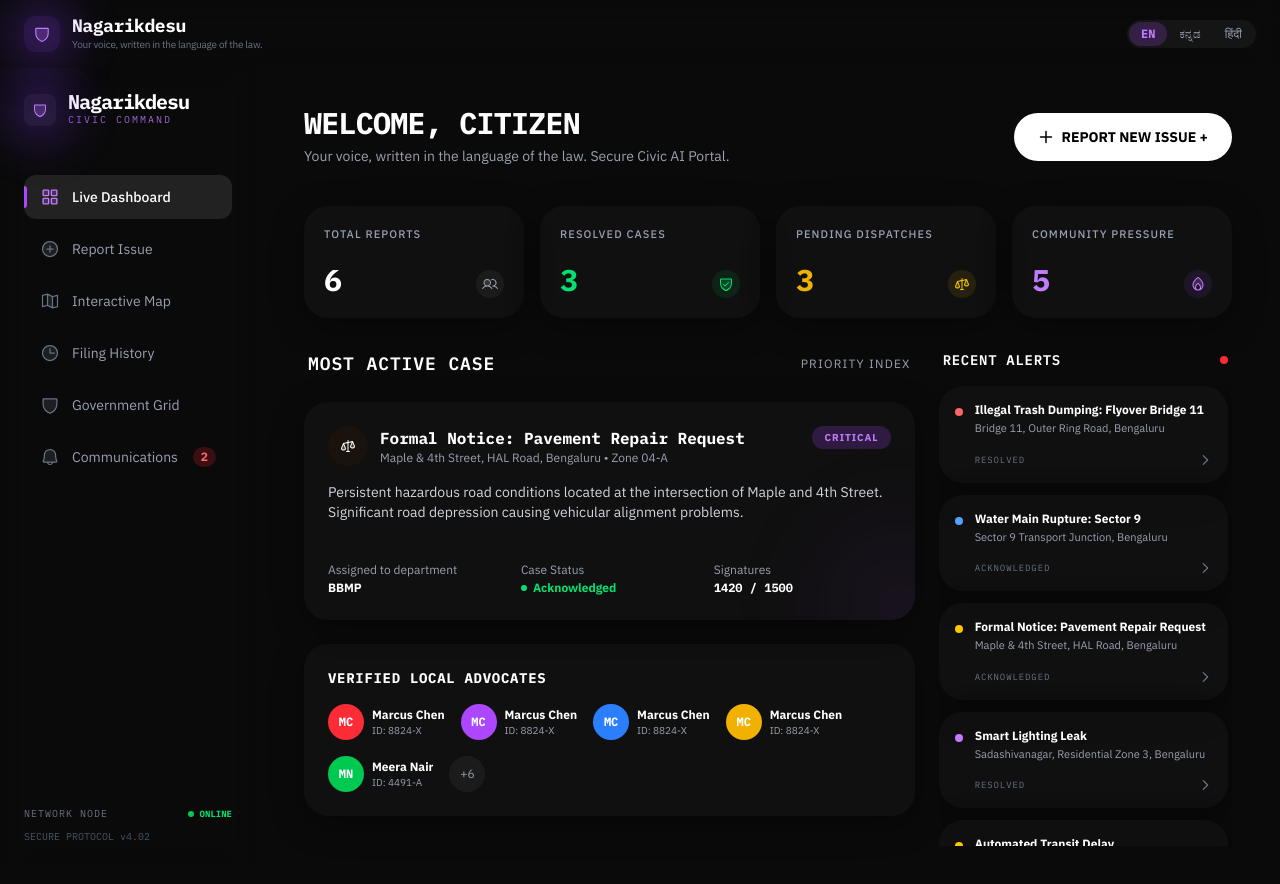
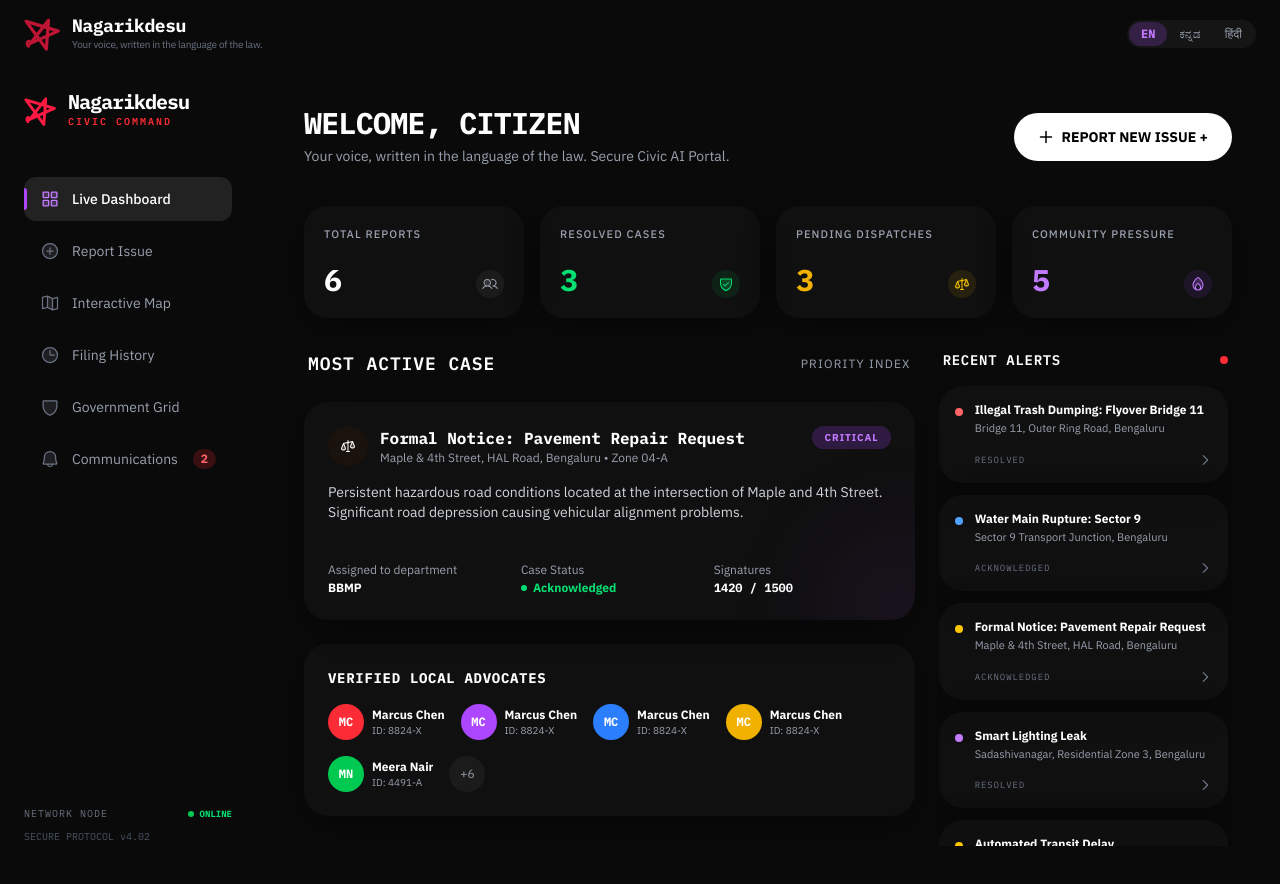
Before and after one commit to radmm/nagarikdesu, a React (Vite) app: page / in a window 1280 px wide. Shown: the top 884 px of the page. Built offline with nearby package versions, Linux system fonts and the light colour scheme.

Commit message:
feat: replace UI icons with custom Nagarikdesu logo
Introduce a dedicated NagarikdesuLogo component, update branding visuals across the app, and remove simulation utility from report submission.

```diff
--- a/src/App.tsx
+++ b/src/App.tsx
@@ -12,6 +12,7 @@ import Heatmap from "./components/Heatmap";
 import NotificationsScreen from "./components/NotificationsScreen";
 import { Shield } from "@phosphor-icons/react";
 import { TRANSLATIONS } from "./translations";
+import NagarikdesuLogo from "./components/NagarikdesuLogo";
 
 export default function App() {
   // Persistence state
@@ -287,9 +288,8 @@ export default function App() {
       {/* Top Universal Control Header (Allows language switching seamlessly) */}
       <header className="border-b border-white/5 bg-[#0A0A0A]/80 backdrop-blur-md px-6 py-4 flex flex-col sm:flex-row items-center justify-between gap-4 z-50 sticky top-0">
         <div className="flex items-center gap-3">
-          <div className="relative flex items-center justify-center w-9 h-9 rounded-xl bg-purple-500/10 border border-purple-500/20 overflow-visible">
-            <div className="glow-dot glow-purple absolute w-10 h-10 rounded-full opacity-60 blur-md" />
-            <Shield className="w-4.5 h-4.5 text-purple-400 relative z-10" weight="duotone" />
+          <div className="relative flex items-center justify-center w-9 h-9 overflow-visible">
+            <NagarikdesuLogo size="w-9 h-9" className="relative z-10 animate-pulse" />
           </div>
           <div>
             <h1 className="font-headline-lg font-mono text-lg font-extrabold tracking-tight text-white flex items-center gap-1.5 leading-none">
--- /dev/null
+++ b/src/components/NagarikdesuLogo.tsx
@@ -0,0 +1,43 @@
+import React from "react";
+
+interface NagarikdesuLogoProps {
+  className?: string;
+  size?: string;
+}
+
+export default function NagarikdesuLogo({ className = "", size = "w-6 h-6" }: NagarikdesuLogoProps) {
+  return (
+    <svg
+      id="nagarikdesu-logo"
+      viewBox="0 0 100 100"
+      className={`${size} ${className}`}
+      fill="none"
+      xmlns="http://www.w3.org/2000/svg"
+    >
+      {/* Overlapping sketch star path */}
+      <path
+        d="M 18,76 Q 43,44 68,12 Q 65,52 62,92 Q 34,53 6,15 Q 50,28 95,42 Q 56,59 18,76"
+        stroke="#FF1A43"
+        strokeWidth="9"
+        strokeLinecap="round"
+        strokeLinejoin="round"
+      />
+      {/* Loop detail at the starting knot */}
+      <path
+        d="M 18,76 C 12,83 6,80 9,73 C 12,66 17,70 18,76 Z"
+        stroke="#FF1A43"
+        strokeWidth="7"
+        strokeLinecap="round"
+        strokeLinejoin="round"
+      />
+      {/* Handdrawn extension tag at the knot */}
+      <path
+        d="M 11,80 C 8,83 11,87 14,84"
+        stroke="#FF1A43"
+        strokeWidth="6"
+        strokeLinecap="round"
+        strokeLinejoin="round"
+      />
+    </svg>
+  );
+}
--- a/src/components/NewReport.tsx
+++ b/src/components/NewReport.tsx
@@ -356,15 +356,6 @@ export default function NewReport({ onSubmitReport, language = "en" }: NewReport
             <div className="flex items-center gap-2">
               <button
                 type="button"
-                onClick={handleSimulateText}
-                className="flex items-center gap-1.5 px-3 py-1.5 rounded-full font-sans text-xs font-bold bg-purple-500/10 text-purple-400 hover:bg-purple-500/20 hover:text-purple-300 border border-purple-500/20 transition-all active:scale-95"
-                title="Populate dynamic complaint details instantly for quick testing"
-              >
-                <Sparkles className="w-3.5 h-3.5" />
-                <span>Simulate Text</span>
-              </button>
-              <button
-                type="button"
                 onClick={toggleRecording}
                 className={`flex items-center gap-1.5 px-3 py-1.5 rounded-full font-sans text-xs font-bold transition-all ${
                   isRecording
--- a/src/components/Sidebar.tsx
+++ b/src/components/Sidebar.tsx
@@ -1,5 +1,6 @@
 import { SquaresFour, PlusCircle, MapTrifold, Clock, Bell, Shield, Radio } from "@phosphor-icons/react";
 import { TRANSLATIONS } from "../translations";
+import NagarikdesuLogo from "./NagarikdesuLogo";
 
 interface SidebarProps {
   currentTab: string;
@@ -24,13 +25,12 @@ export default function Sidebar({ currentTab, setTab, unreadCount, language = "e
     <aside className="hidden md:flex flex-col w-64 bg-[#0A0A0A]/90 backdrop-blur-md border-r border-white/10 h-screen sticky top-0 p-6 z-40">
       {/* App Branding Header */}
       <div className="flex items-center gap-3 mb-12">
-        <div className="relative flex items-center justify-center w-8 h-8 rounded-lg bg-white/5 border border-white/10 overflow-visible">
-          <div className="glow-dot glow-purple absolute w-10 h-10 rounded-full opacity-60 blur-md" />
-          <Shield className="w-4 h-4 text-purple-400 relative z-10" weight="duotone" />
+        <div className="relative flex items-center justify-center w-8 h-8 overflow-visible">
+          <NagarikdesuLogo size="w-8 h-8" className="relative z-10 animate-pulse" />
         </div>
         <div className="flex flex-col">
           <span className="font-headline-lg font-mono text-xl tracking-tighter text-white font-bold leading-none">Nagarikdesu</span>
-          <span className="text-[10px] uppercase font-mono tracking-[0.2em] text-purple-400/80">Civic Command</span>
+          <span className="text-[10px] uppercase font-mono tracking-[0.2em] text-red-500 font-semibold mt-0.5">Civic Command</span>
         </div>
       </div>
 
```
Also changed, not shown: 1 other file (tests, documents, lock files or other folders).
